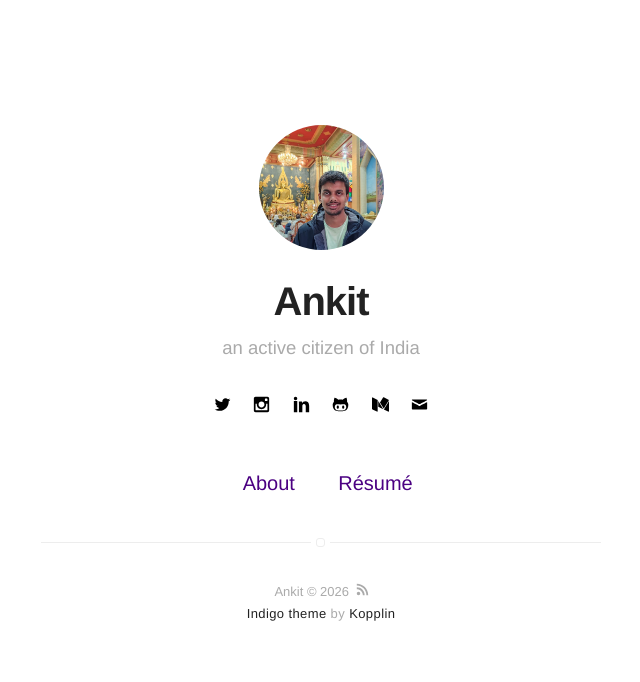
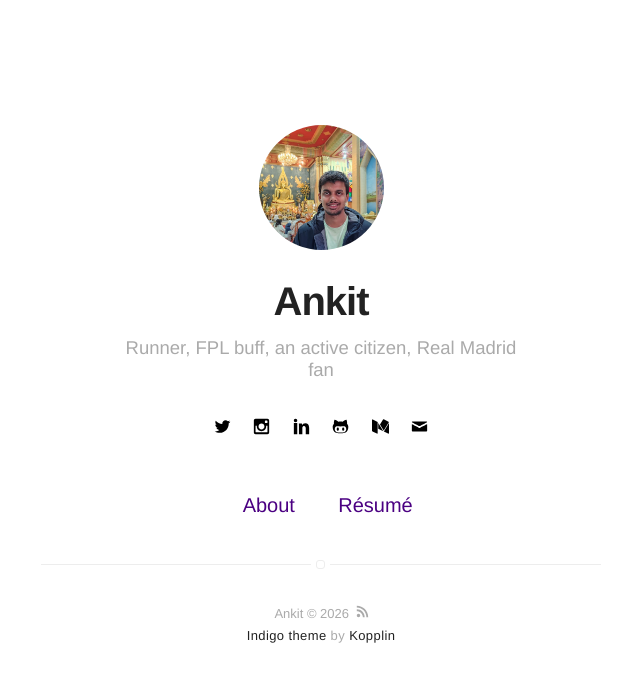
Before and after one commit to ankitcic/ankitcic.github.io, a Jekyll site: the page built from index.html, in a window 1280 px wide. Shown: the top 682 px of the page, without its empty margins (319-959 px from the left). Built offline with Jekyll 4.4.1, drawn with Linux system fonts in a browser that asks for light colours; part of the change alters nothing that is shown.

Commit message:
Update _config.yml

```diff
--- a/_config.yml
+++ b/_config.yml
@@ -1,6 +1,6 @@
 # main text of home
 name: Ankit
-bio: an active citizen of India
+bio: Runner, FPL buff, an active citizen, Real Madrid fan
 
 # twitter summary info
 #description: A blog about technology and stuff related
@@ -16,8 +16,8 @@ dark-theme: true
 # If you want to include your resume, set to true
 # and specify source (external or local).
 resume: true
-resume-external: true
-resume-url: https://bit.ly/32wW6cb
+resume-external: false
+resume-url: assets/Ankit_CV.pdf
 
 url: https://ankitcic.github.io
 # your url: https://USERNAME.github.io
@@ -59,8 +59,7 @@ twitter: ankitcic
 authors:
   ankit:
     name: Ankit
-    bio: runner// engineer// active citizen// sports and fpl buff
-                 Real Madrid fanboi
+    bio: Runner, FPL buff, an active citizen, Real Madrid fan
     external-image: false
     picture: assets/images/profile.jpeg
     twitter: ankitcic
```
